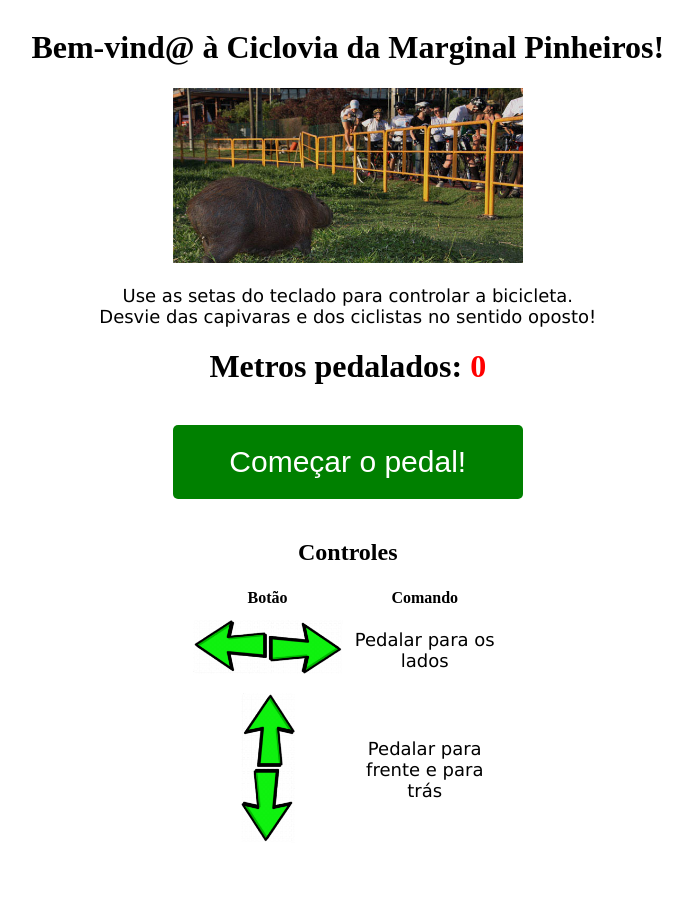
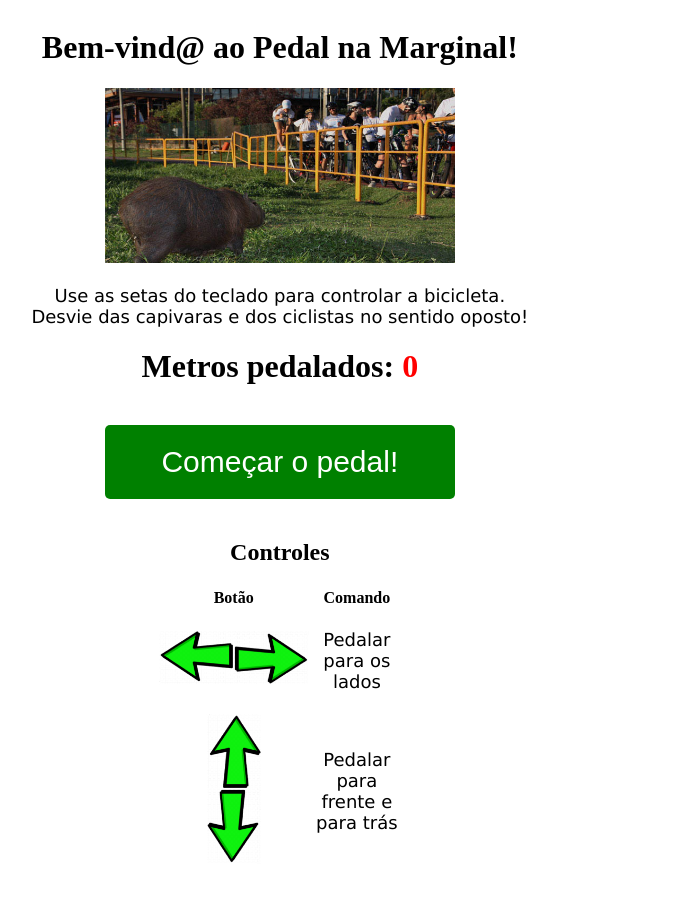
Before and after one commit to desapiero/ironhack-first-project, a plain HTML site: page index.html in a window 1280 px wide. Shown: the top 900 px of the page, without its empty margins (103-796 px from the left). Drawn offline with Linux system fonts and the light colour scheme.

Commit message:
Added Read Me file and made some small text adjustments

```diff
--- a/index.html
+++ b/index.html
@@ -9,7 +9,7 @@
   </head>
   <body>
     <div class="game-intro">
-      <h1>Bem-vind@ à Ciclovia da Marginal Pinheiros!</h1>
+      <h1>Bem-vind@ ao Pedal na Marginal!</h1>
       <img src="./images/foto-capivara.jpg" alt="Capivara e ciclistas" class="logo-img" />
       <p>Use as setas do teclado para controlar a bicicleta. <br/> Desvie das capivaras e dos ciclistas no sentido oposto!</p>
 <!--       <img src="./images/arrows.png" alt="" class="arrows-img" /> -->
```
Also changed, not shown: 1 other file.
